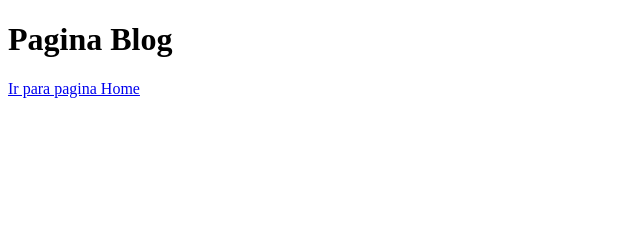
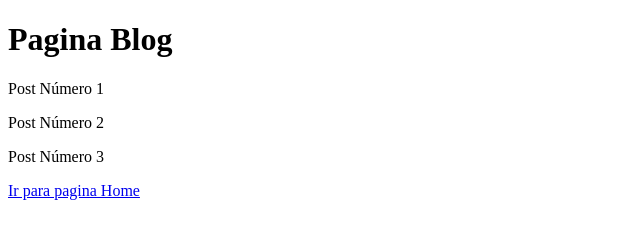
Before and after one commit to mazolatec/aula-nelio, a plain HTML site: page blog.html in a window 1280 px wide. Shown: the whole page, without its empty margins (0-640 px from the left). Drawn offline with Linux system fonts and the light colour scheme.

Commit message:
Update pag blog

```diff
--- a/blog.html
+++ b/blog.html
@@ -8,7 +8,9 @@
 </head>
 <body>
     <h1>Pagina Blog</h1>
-    <P></P>
+    <P>Post Número 1</P>
+    <P>Post Número 2</P>
+    <P>Post Número 3</P>
    <a href="index.html">Ir para pagina Home </a>
 </body>
 </html>
```
